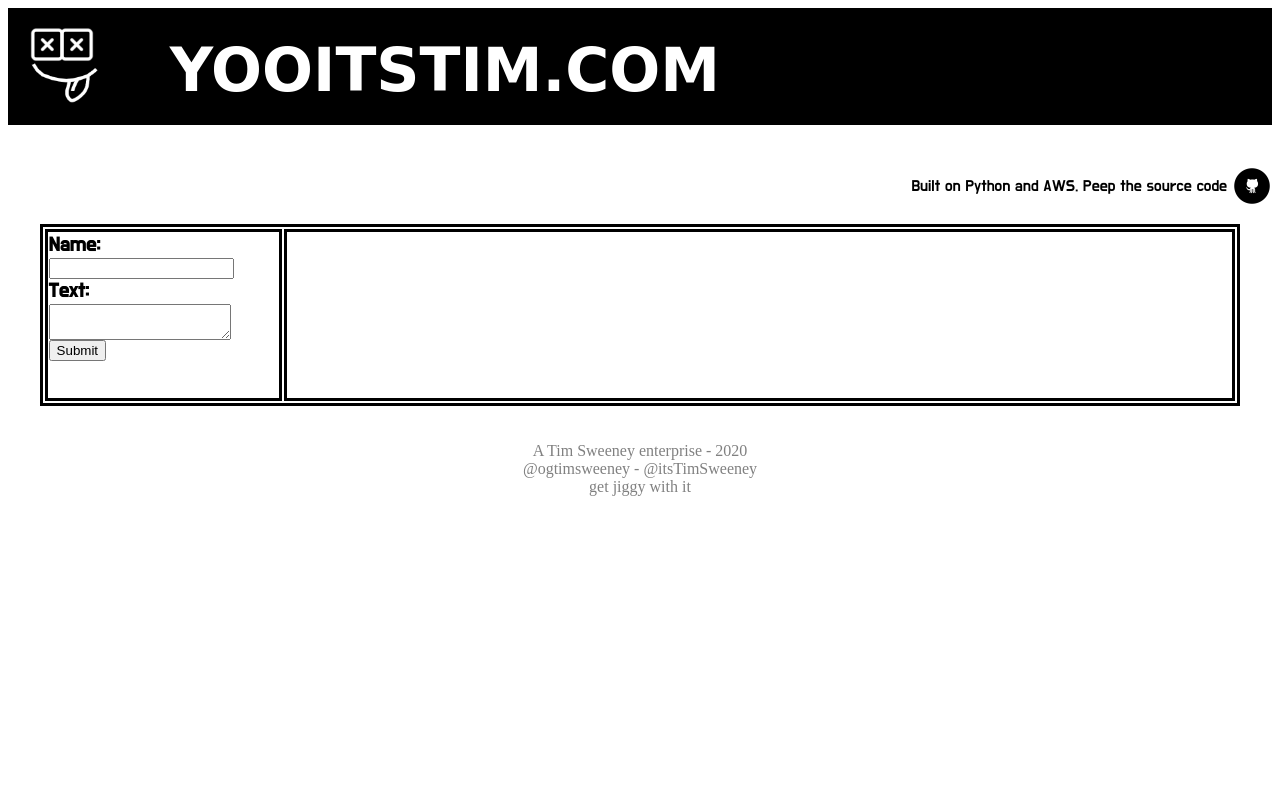
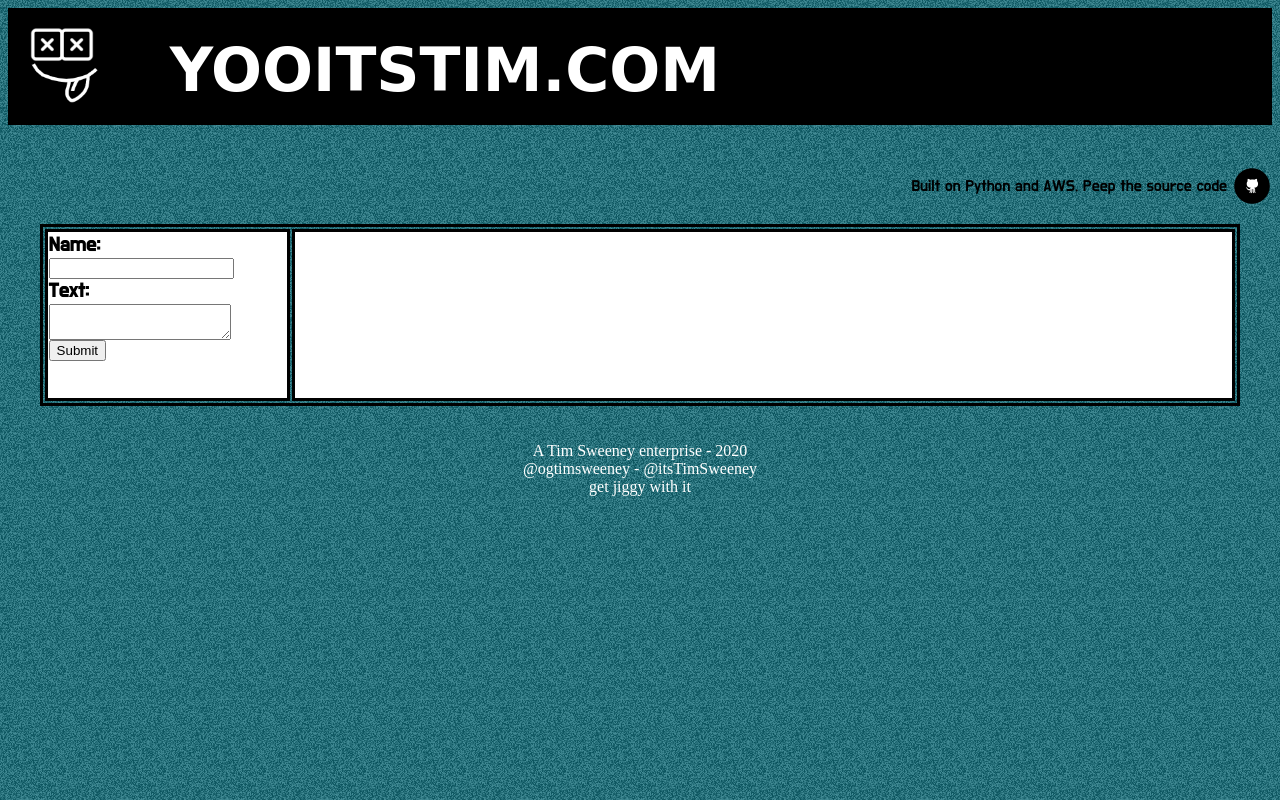
Before and after one commit to timsweeney7/Website, a Flask app: page / in a window 1280 px wide. Run offline with Flask 2, Linux system fonts and the light colour scheme; data that the repository does not hold is empty; some libraries are stand-ins or nearby versions; some web fonts are replaced.

Commit message:
Added a background to the site.

```diff
--- a/application/templates/header.html
+++ b/application/templates/header.html
@@ -14,6 +14,10 @@
         font-family: 'Do Hyeon', sans-serif;
         font-size: 20px;
     }
+    body{
+        background-image: url( {{ url_for('static', filename="noisy-texture.png") }} );
+        background-color: #ffffff;
+    }
     div.centered{
         text-align: center;
     }
@@ -21,19 +25,20 @@
         border: 3px solid black;
         margin-left: auto;
         margin-right: auto;
+        table-layout: fixed;
         width: 95%
-
     }
     td{
         border: 3px solid black;
         font-family: 'Do Hyeon', sans-serif;
+        background: white
     }
     td.side{
         width: 20%;
         vertical-align: text-top;
     }
     img.picture_class{
-        width: 700px;
+        width: 850px;
         display: block;
         margin-left: auto;
         margin-right: auto;
@@ -53,7 +58,7 @@
     }
     .footer{
         text-align: center;
-        color: gray;
+        color: white;
     }
     .file_form{
         text-align: right;
@@ -95,7 +100,7 @@
     <div class="footer">
         A Tim Sweeney enterprise - 2020 <br>
         @ogtimsweeney - @itsTimSweeney <br>
-        <a href="{{ url_for('login') }}" style="text-decoration: none; color: gray;">
+        <a href="{{ url_for('login') }}" style="text-decoration: none; color: white;">
             get jiggy with it <br>
         </a>
     </div>
```
Also changed, not shown: app.db, application/static/noisy-texture.png (added).
